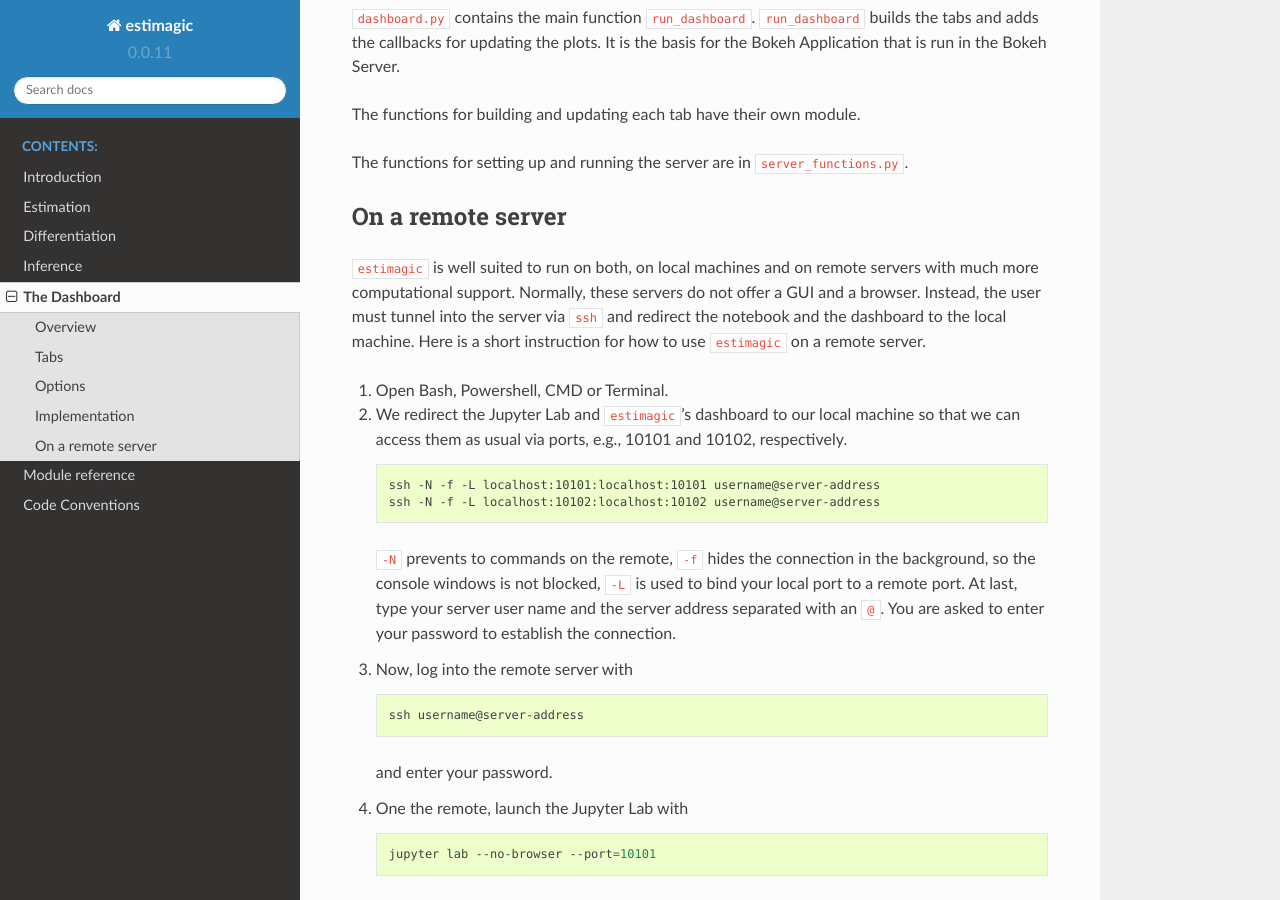
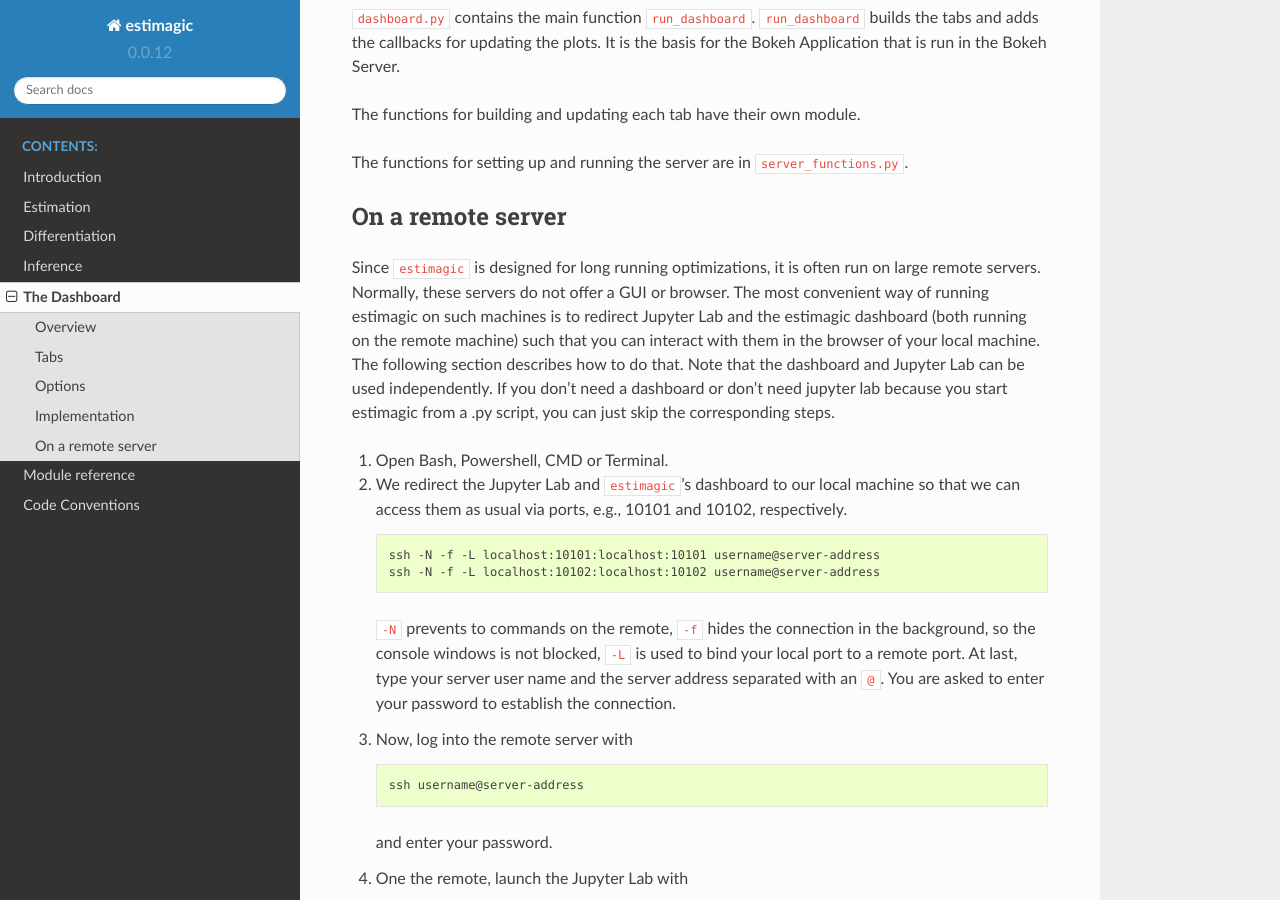
Before and after one commit to optimagic-dev/optimagic, a Sphinx documentation site: the page built from docs/source/dashboard.rst, in a window 1280 px wide and 900 px high, scrolled down 1254 px. Built offline with Sphinx 7.4.7 and the Read the Docs theme 2.0.0, drawn with Linux system fonts in a browser that asks for light colours.

Commit message:
Fix some typos in documentation.

```diff
--- a/docs/source/conf.py
+++ b/docs/source/conf.py
@@ -62,9 +62,9 @@ author = "Janos Gabler"
 # built documents.
 #
 # The short X.Y version.
-version = "0.0.11"
+version = "0.0.12"
 # The full version, including alpha/beta/rc tags.
-release = "0.0.11"
+release = "0.0.12"
 
 # The language for content autogenerated by Sphinx. Refer to documentation
 # for a list of supported languages.
--- a/docs/source/dashboard.rst
+++ b/docs/source/dashboard.rst
@@ -75,11 +75,15 @@ The functions for setting up and running the server are in ``server_functions.py
 On a remote server
 ------------------
 
-``estimagic`` is well suited to run on both, on local machines and on remote servers
-with much more computational support. Normally, these servers do not offer a GUI and a
-browser. Instead, the user must tunnel into the server via ``ssh`` and redirect the
-notebook and the dashboard to the local machine. Here is a short instruction for how to
-use ``estimagic`` on a remote server.
+Since ``estimagic`` is designed for long running optimizations, it is often run on
+large remote servers. Normally, these servers do not offer a GUI or browser.
+The most convenient way of running estimagic on such machines is to redirect
+Jupyter Lab and the estimagic dashboard (both running on the remote machine) such
+that you can interact with them in the browser of your local machine. The following
+section describes how to do that. Note that the dashboard and Jupyter Lab can be
+used independently. If you don't need a dashboard or don't need jupyter lab because
+you start estimagic from a .py script, you can just skip the corresponding steps.
+
 
 1. Open Bash, Powershell, CMD or Terminal.
 
--- a/setup.py
+++ b/setup.py
@@ -1,10 +1,11 @@
 from setuptools import find_packages
 from setuptools import setup
 
+version = "0.0.12"
 
 setup(
     name="estimagic",
-    version="0.0.11",
+    version=version,
     description="Tools for the estimation of (structural) econometric models.",
     long_description="""
         Estimagic is a Python package that helps to build high-quality and user
```
